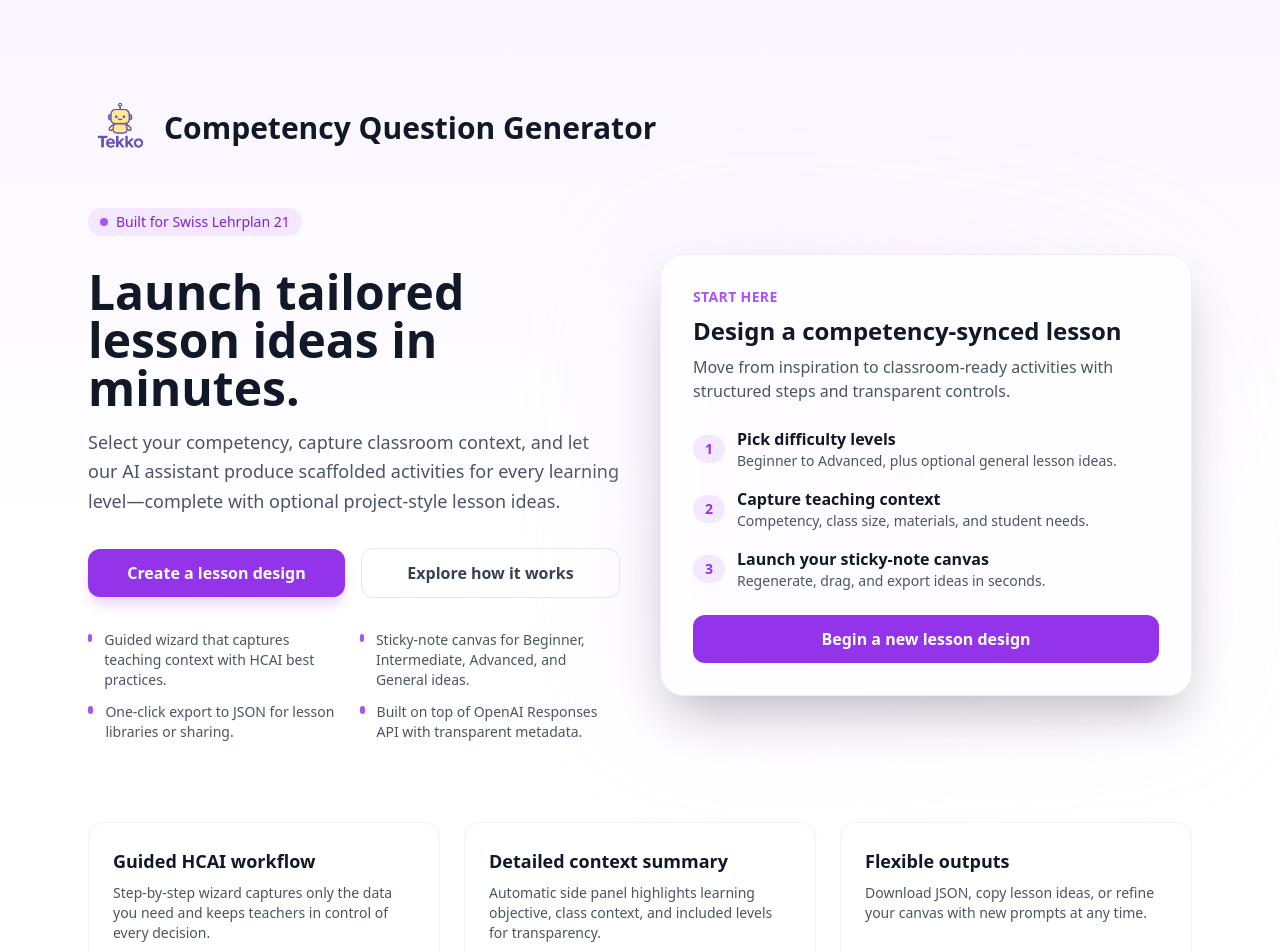
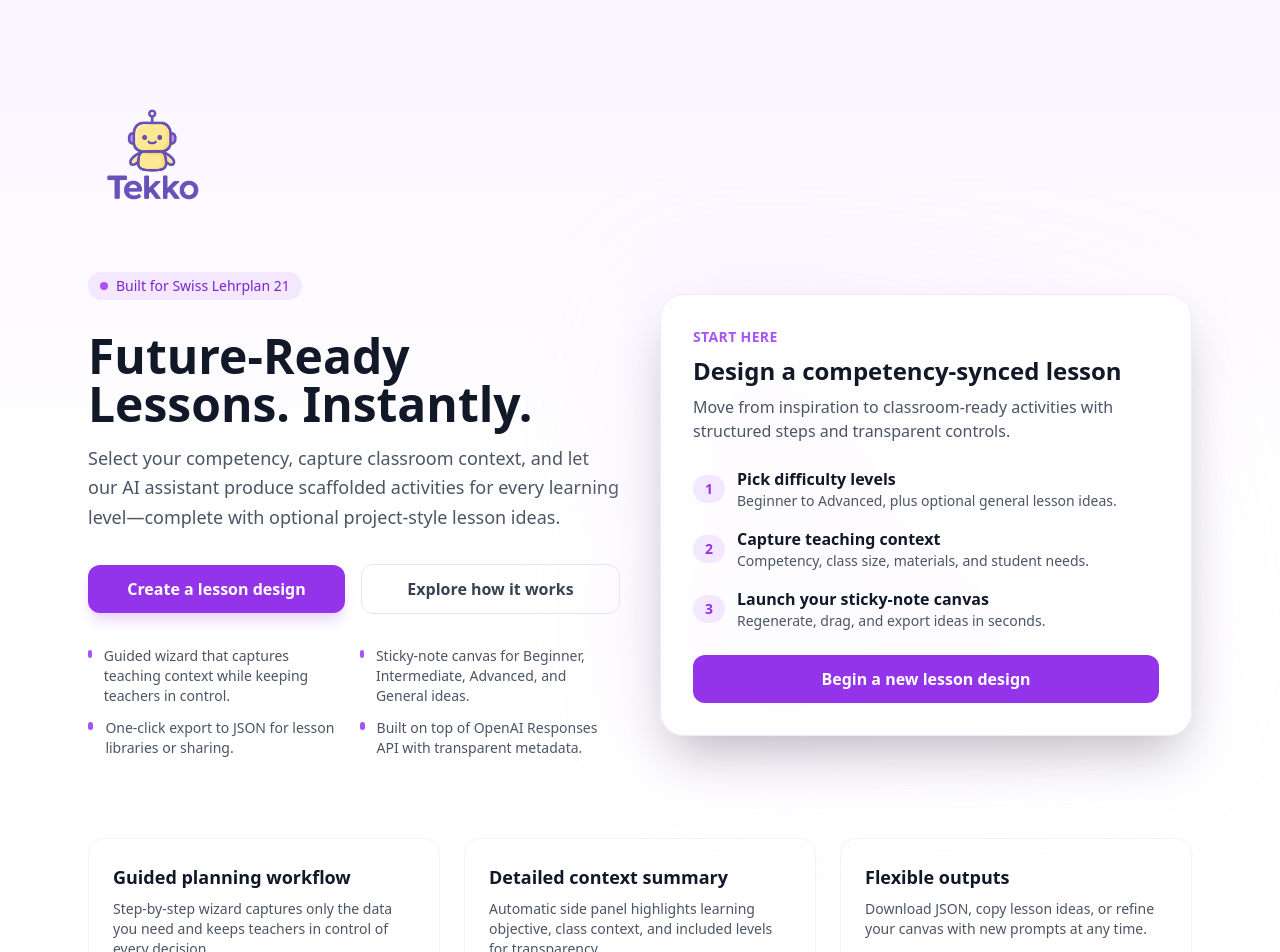
Before and after one commit to Blockrobo/Competency_Question_Generator, a Next.js app: page / in a window 1280 px wide. Shown: the top 952 px of the page. Built offline with nearby package versions, Linux system fonts and the light colour scheme.

Commit message:
Refresh homepage branding and add Tekko logo navigation

```diff
--- a/app/design/page.tsx
+++ b/app/design/page.tsx
@@ -1,5 +1,6 @@
 "use client";
 
+import Link from "next/link";
 import { useMemo, useState, useEffect, Suspense } from "react";
 import { useSearchParams } from "next/navigation";
 import { ChatTurn, LessonDesign, ChatSession } from "@/types/questions";
@@ -506,11 +507,13 @@ function PageContent() {
         </button>
         {/* App Name Header */}
         <div className="p-4 border-b border-gray-200 bg-white flex items-center justify-center">
-          <img
-            src="/tekko_logo.png"
-            alt="Tekko logo"
-            className="h-20 w-auto object-contain transition-all duration-300"
-          />
+          <Link href="/" className="inline-flex" aria-label="Go to Tekko home">
+            <img
+              src="/tekko_logo.png"
+              alt="Tekko logo"
+              className="h-20 w-auto object-contain transition-all duration-300"
+            />
+          </Link>
         </div>
 
         {/* History Section */}
--- a/app/page.tsx
+++ b/app/page.tsx
@@ -8,10 +8,7 @@ export default function HomePage() {
     <main className="min-h-screen bg-gradient-to-b from-purple-50 via-white to-white text-gray-900">
       <div className="max-w-6xl mx-auto px-6 py-16 lg:py-24">
         <header className="flex items-center gap-3 mb-12">
-          <Image src="/tekko_logo.png" alt="Tekko logo" width={64} height={64} className="h-16 w-16 object-contain" />
-          <div>
-            <h1 className="text-3xl font-bold text-gray-900">Competency Question Generator</h1>
-          </div>
+          <Image src="/tekko_logo.png" alt="Tekko logo" width={128} height={128} className="h-32 w-32 object-contain" />
         </header>
 
         <section className="grid gap-10 lg:grid-cols-2 items-center">
@@ -22,7 +19,7 @@ export default function HomePage() {
           </div>
             <div className="space-y-4">
               <h2 className="text-4xl lg:text-5xl font-bold text-gray-900 leading-tight">
-                Launch tailored lesson ideas in minutes.
+                Future-Ready Lessons. Instantly.
               </h2>
               <p className="text-lg text-gray-600 leading-relaxed">
                 Select your competency, capture classroom context, and let our AI assistant produce scaffolded activities for every learning level—complete with optional project-style lesson ideas.
@@ -45,7 +42,7 @@ export default function HomePage() {
             <ul className="grid gap-3 sm:grid-cols-2 text-sm text-gray-600">
               <li className="flex items-start gap-3">
                 <span className="mt-1 w-2 h-2 rounded-full bg-purple-500" />
-                Guided wizard that captures teaching context with HCAI best practices.
+                Guided wizard that captures teaching context while keeping teachers in control.
               </li>
               <li className="flex items-start gap-3">
                 <span className="mt-1 w-2 h-2 rounded-full bg-purple-500" />
@@ -108,7 +105,7 @@ export default function HomePage() {
         <section id="features" className="mt-20 grid gap-6 md:grid-cols-3">
           {[
             {
-              title: "Guided HCAI workflow",
+              title: "Guided planning workflow",
               body: "Step-by-step wizard captures only the data you need and keeps teachers in control of every decision.",
             },
             {
```
Also changed, not shown: 2 other files (tests, documents, lock files or other folders).
